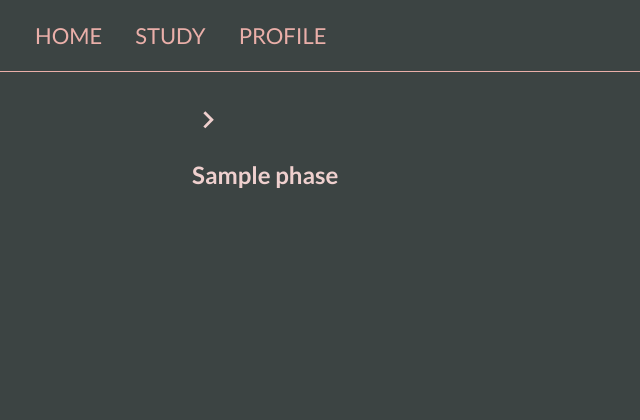
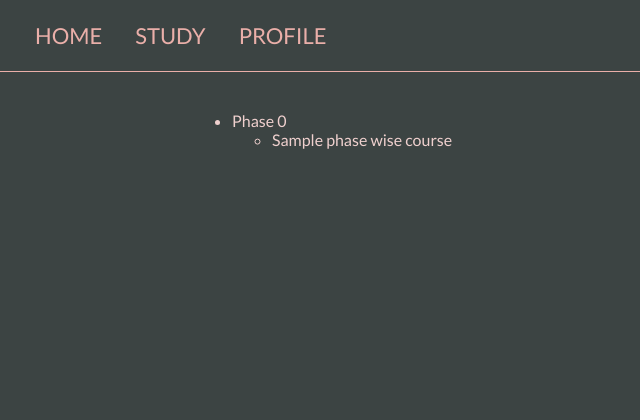
Before and after one commit to AyaCh21/Student-Hub-Website, a Symfony app: template templates/study.html.twig in a window 1280 px wide. Shown: the top 420 px of the page, without its empty margins (0-640 px from the left). Run offline with Twig, Linux system fonts and the light colour scheme; the template is opened without the code that fills it: most values are stand-ins (such as "Sample title", 1, 10 or a date in 2020); some libraries are stand-ins or nearby versions.

Commit message:
updated the study page for the course list

```diff
--- a/templates/study.html.twig
+++ b/templates/study.html.twig
@@ -14,43 +14,19 @@
 {% endblock %}
 
 {% block content %}
-    <div class="phases-wrapper">
-        {% for phase in phases %}
-            <div class="phase-wrapper">
-            <div class="phase-header">
-                <svg class="phase-icon" xmlns="http://www.w3.org/2000/svg" height="34" fill="#efd0ce" viewBox="0 -960 960 960" width="34">
-                    <path d="M504-480 320-664l56-56 240 240-240 240-56-56 184-184Z"></path>
-                </svg>
-                <h2 class="phase-toggle">
-                    {{ phase.name }}
-                </h2>
-            </div>
-            <ul class="courses" style="display: none;">
-                {% for course in phase.courses %}
-                    <li class="course">
-                        <svg class="course-icon" xmlns="http://www.w3.org/2000/svg" height="24" fill="#efd0ce" viewBox="0 -960 960 960" width="24">
-                            <path d="M504-480 320-664l56-56 240 240-240 240-56-56 184-184Z"></path>
-                        </svg>
-                        <span class="course-toggle">
-                            {{ course.name }}
-                            {% if course.pdf is defined and course.pdf is not null %}
-                            <div class="pdf-viewer">
-                               {% set pdf_parts = course.pdf | split('/') %}
-                                <!-- Link to open PDF in a new tab -->
-                                <a href="{{ course.pdf }}" target="_blank" rel="noopener noreferrer">{{ pdf_parts | last }}</a>
-                            </div>
-                            {% endif %}
-                        </span>
-                        <ul class="options" style="display: none;">
-                            <li>Lecture</li>
-                            <li>Lab</li>
-                        </ul>
-                    </li>
-                {% endfor %}
-            </ul>
-            </div>
+    {% if phaseWiseCourses is empty %}
+        <p>No Courses Found:(</p>
+    {% else %}
+        <ul>
+            {% for phase,courses in phaseWiseCourses %}
+                    <li>Phase {{ phase }}</li>
+                <ul>
+                    {% for course in courses %}
+                        <li>{{ course.name }}</li>
+                    {% endfor %}
+                </ul>
+            {% endfor %}
+        </ul>
+    {% endif %}
 
-        {% endfor %}
-    </div>
-    <div id="selected-option"></div> {# Display selected option here #}
 {% endblock %}
```
